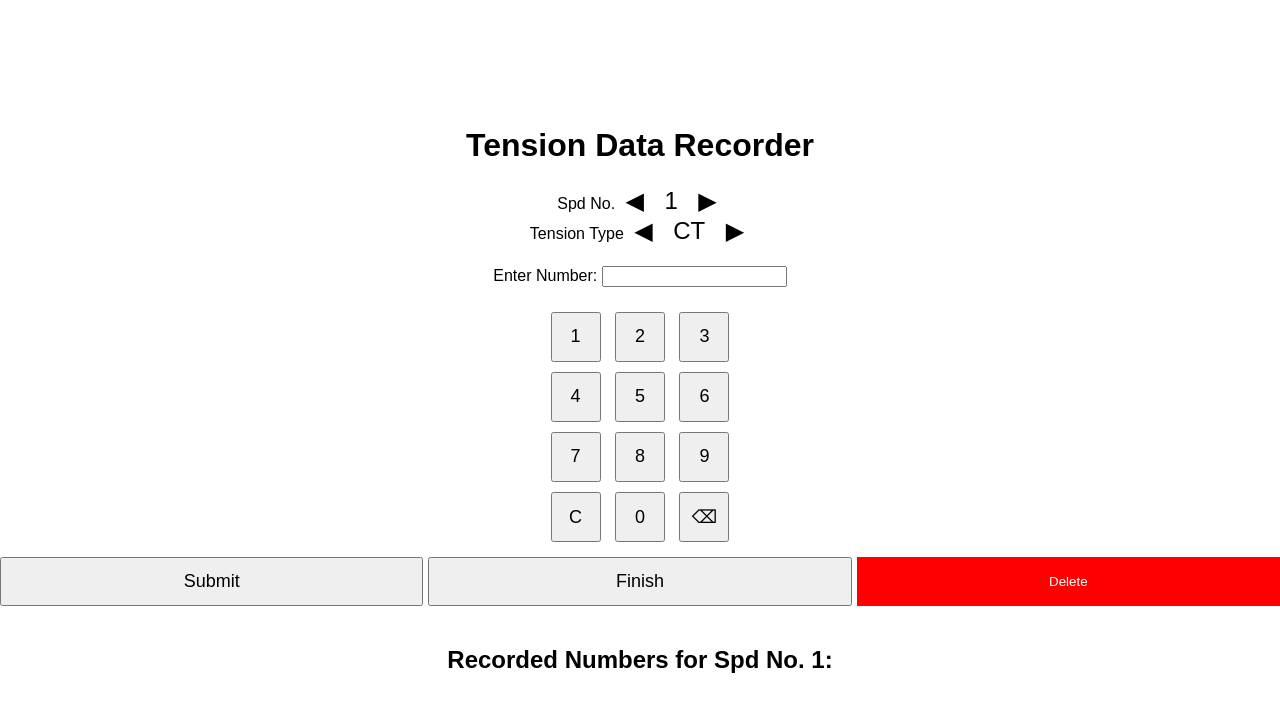
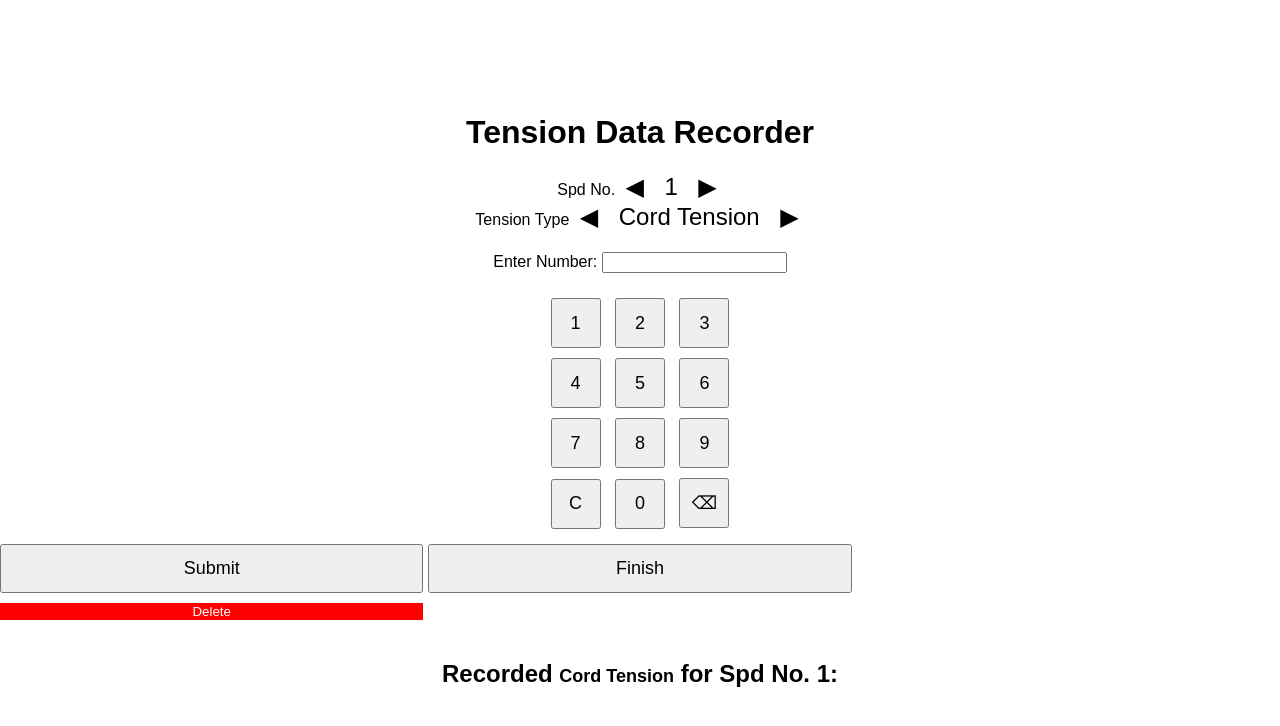
Before and after one commit to luzikato-02/tensionDataRecorder, a Python web app: template templates/numpad_input.html in a window 1280 px wide. Shown: the top 726 px of the page. Run offline with Jinja, Linux system fonts and the light colour scheme; the template is opened without the code that fills it, so the values that code supplies are empty.

Commit message:
Fixed tention type feature

```diff
--- a/templates/numpad_input.html
+++ b/templates/numpad_input.html
@@ -78,6 +78,19 @@
     font-size: 14px;
   }
 
+  .tension-type-button {
+    width: 130px;
+    height: 50px;
+    margin: 5px;
+    font-size: 14px;
+  }
+
+  /* Added styles for displayed tension type */
+  #displayed-tension-type {
+    font-size: 18px;
+    margin-top: 5px;
+  }
+
 </style>
 <title>Tension Data Recorder</title>
 </head>
@@ -95,7 +108,7 @@
   <div>
     <span id="label-tension">Tension Type</span>
     <button class="arrow-button" onclick="changeTensionType()">&#9664;</button>
-    <span id="tension-type">CT</span>
+    <span id="tension-type">Cord Tension</span>
     <button class="arrow-button" onclick="changeTensionType()">&#9654;</button>
   </div>
 
@@ -125,23 +138,28 @@
     <button class="number-button" onclick="backspaceNumber()">&#9003;</button>
   </div>
 
-  <div class="submit-buttons">
+<div class="submit-buttons">
     <button class="submit-button" onclick="recordNumber()">Submit</button>
     <button class="submit-button" onclick="promptFinish()">Finish</button>
+  </div>
+
+  <div class="submit-buttons">
     <button class="custom-button delete-button" onclick="deleteData()">Delete</button>
   </div>
 
-
   <div id="recorded-numbers">
-    <h2>Recorded Numbers for Spd No. <span id="displayed-id">1</span>:</h2>
+    <h2>Recorded <span id="displayed-tension-type">Cord Tension</span> for Spd No. <span id="displayed-id">1</span>:</h2>
     <ul id="numbers-list"></ul>
   </div>
 </div>
 
 <script>
-  let currentID = 1;
-  let currentTensionType = "CT"; // Default tension type
-  let data = {};
+   let currentID = 1;
+  let currentTensionType = "Cord Tension"; // Default tension type
+  let data = {
+    "Cord Tension": {},
+    "Winding Tension": {}
+  };
 
   function updateIDDisplay() {
     const currentIDElement = document.getElementById('current-id');
@@ -151,19 +169,16 @@
   }
 
   function changeTensionType() {
-    if (currentTensionType === "CT") {
-      currentTensionType = "WT";
-      updateTensionTypeDisplay();
-    }
-    else {
-      currentTensionType = "CT";
-      updateTensionTypeDisplay();
-    }
+    currentTensionType = (currentTensionType === "Cord Tension") ? "Winding Tension" : "Cord Tension";
+    updateTensionTypeDisplay();
+    displayRecordedNumbers();
   }
 
   function updateTensionTypeDisplay() {
     const tensionTypeElement = document.getElementById('tension-type');
     tensionTypeElement.textContent = currentTensionType;
+    const displayedTensionType = document.getElementById('displayed-tension-type');
+    displayedTensionType.textContent = currentTensionType;
   }
 
   function prevID() {
@@ -242,12 +257,25 @@
     displayRecordedNumbers();
   }
 
+  function recordNumber() {
+    const numberInput = document.getElementById('number');
+    const number = numberInput.value;
+
+    if (!data[currentTensionType][currentID]) {
+      data[currentTensionType][currentID] = [];
+    }
+
+    data[currentTensionType][currentID].push(number);
+    numberInput.value = '';
+    displayRecordedNumbers();
+  }
+
   function displayRecordedNumbers() {
     const numbersList = document.getElementById('numbers-list');
     numbersList.innerHTML = '';
 
-    if (data[currentID]) {
-      data[currentID].forEach(number => {
+    if (data[currentTensionType][currentID]) {
+      data[currentTensionType][currentID].forEach(number => {
         const listItem = document.createElement('li');
         listItem.textContent = number;
         numbersList.appendChild(listItem);
```
